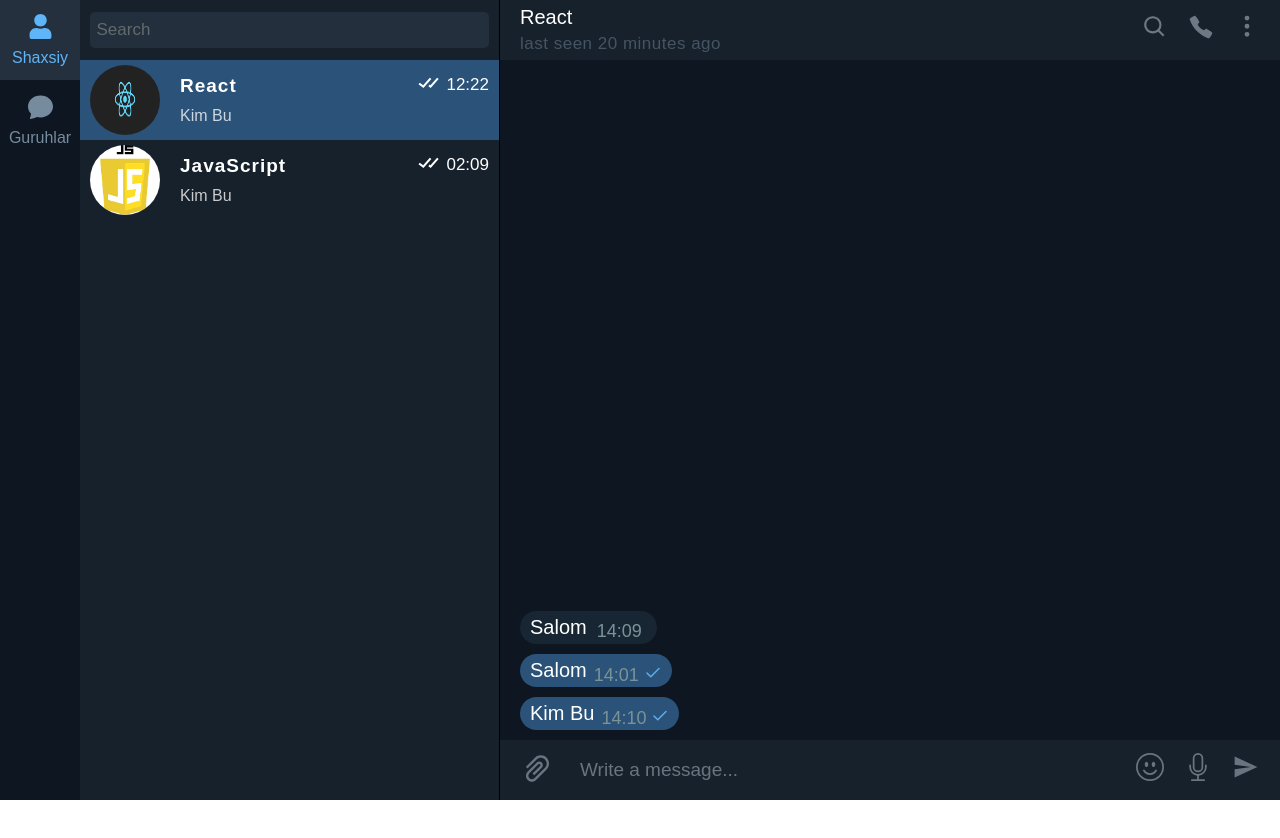
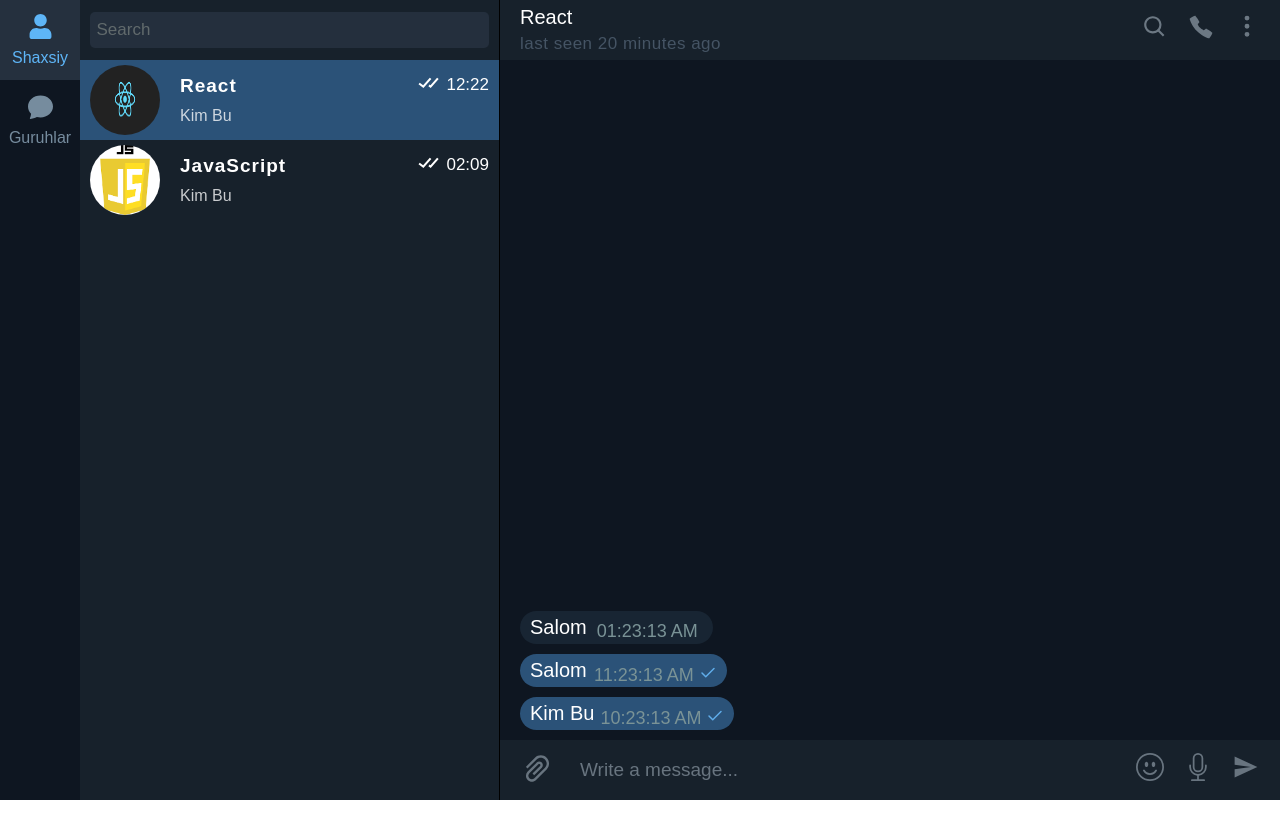
Before and after one commit to komilovmDev/telegram-clone, a React (Vite) app in the folder telegramClone/: page / in a window 1280 px wide. Shown: the top 838 px of the page. Built offline with nearby package versions, Linux system fonts and the light colour scheme.

Commit message:
respansive 1%

```diff
--- a/telegramClone/src/telegram/TelegramHome.jsx
+++ b/telegramClone/src/telegram/TelegramHome.jsx
@@ -6,26 +6,26 @@ import { IoMdClose, IoMdSend } from 'react-icons/io'
 import { GoKebabVertical } from 'react-icons/go'
 import { FiCheck } from 'react-icons/fi'
 import { AiOutlinePaperClip } from 'react-icons/ai'
-import {MdOutlineBlock} from 'react-icons/md'
-import {BsVolumeMute} from 'react-icons/bs'
+import { MdOutlineBlock } from 'react-icons/md'
+import { BsVolumeMute } from 'react-icons/bs'
 import './tg.css'
 import { useEffect, useRef, useState } from 'react'
 
 export default function TelegramHome() {
 
     const [isOpen, setIsOpen] = useState('none')
-    const [isOpenminSet , setIsOpenminSet] = useState('none')
+    const [isOpenminSet, setIsOpenminSet] = useState('none')
     const massRef = useRef()
     const [chat, setChat] = useState([
         {
             id: 1,
             messege: 'Salom',
-            time: '14:01'
+            time: "11:23:13 AM"
         },
         {
             id: 2,
             messege: 'Kim Bu',
-            time: '14:10'
+            time: "10:23:13 AM"
         }
     ]);
 
@@ -33,11 +33,12 @@ export default function TelegramHome() {
         {
             id: 1,
             messege: 'Salom',
-            time: '14:09'
+            time: "01:23:13 AM"
         }
     ]);
 
     function SendMassage() {
+        if (massRef.current.value !== "") {
             setChat((prevChat) => [
                 ...prevChat,
                 {
@@ -46,6 +47,7 @@ export default function TelegramHome() {
                     time: new Date().toLocaleTimeString(),
                 },
             ]);
+        }
     }
 
     const users = [
@@ -78,7 +80,7 @@ export default function TelegramHome() {
 
 
 
-    const [chats , setChats] = useState(users)
+    const [chats, setChats] = useState(users)
 
     const btn1Ref = useRef()
     const btn2Ref = useRef()
@@ -91,6 +93,8 @@ export default function TelegramHome() {
         btn1Ref.current.classList.remove('active');
         btn2Ref.current.classList.add('active');
     }
+
+    const [chatIsopen , setChatIsopen] = useState('tgChat on')
 
     return (
         <>
@@ -142,7 +146,7 @@ export default function TelegramHome() {
                         }
                     </div>
                 </div>
-                <div className="tgChat">
+                <div className={chatIsopen}>
                     <div className="tgChat_userInfo">
                         <div className="tgChat_userInfo_userName" onClick={() => setIsOpen('profilON')}>
                             <span className='tgChat_userInfo_userName_name'>React</span>
@@ -156,8 +160,8 @@ export default function TelegramHome() {
                         <div className={isOpenminSet}>
                             <div className="close" onClick={() => setIsOpenminSet('none')}></div>
                             <div className="prmSetseting">
-                                <button><MdOutlineBlock size={'26px'}/><span>Block User</span></button>
-                                <button><BsVolumeMute size={'30px'}/><span>Ovozsiz</span></button>
+                                <button><MdOutlineBlock size={'26px'} /><span>Block User</span></button>
+                                <button><BsVolumeMute size={'30px'} /><span>Ovozsiz</span></button>
                             </div>
                         </div>
                     </div>
--- a/telegramClone/src/telegram/tg.css
+++ b/telegramClone/src/telegram/tg.css
@@ -347,7 +347,7 @@ body {
     align-items: center;
     gap: 10px;
     position: relative;
-    padding-right: 85px;
+    padding-right: 140px;
 }
 
 .tgCon .tgChat .tgChatMassage .user .chat .massage {
@@ -548,3 +548,34 @@ body {
 .profilON .profil .profilBox .profilImg img {
   width: 100%;
 }
+
+.tgCon .on {
+
+}
+
+@media screen and (max-width: 980px) {
+  .tgCon .tgUsers {
+    min-width: 300px
+  }
+}
+
+@media screen and (max-width: 840px) {
+  .tgCon {
+    width: 100%;
+    height: 100vh;
+  }
+  .tgCon .tgUsers {
+    min-width: 100%;
+  }
+  .tgCon .tgChat {
+    display: none;
+  }
+  .tgCon .on {
+      position: absolute;
+      left: 80px;
+      width: 100%;
+      height: 100vh;
+      background-color: #0e1621;
+      z-index: 9;
+  }
+}
```
Lines whose indentation alone changed are shown as unchanged.
